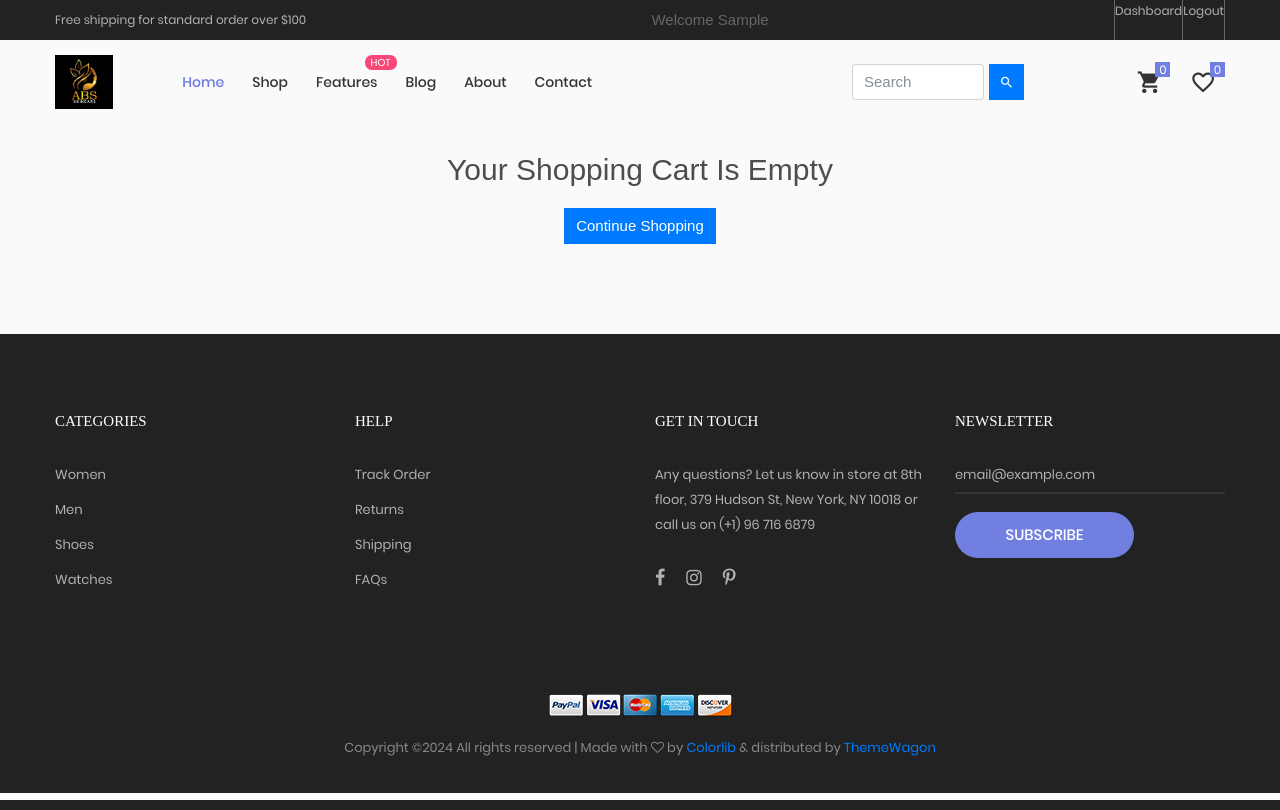
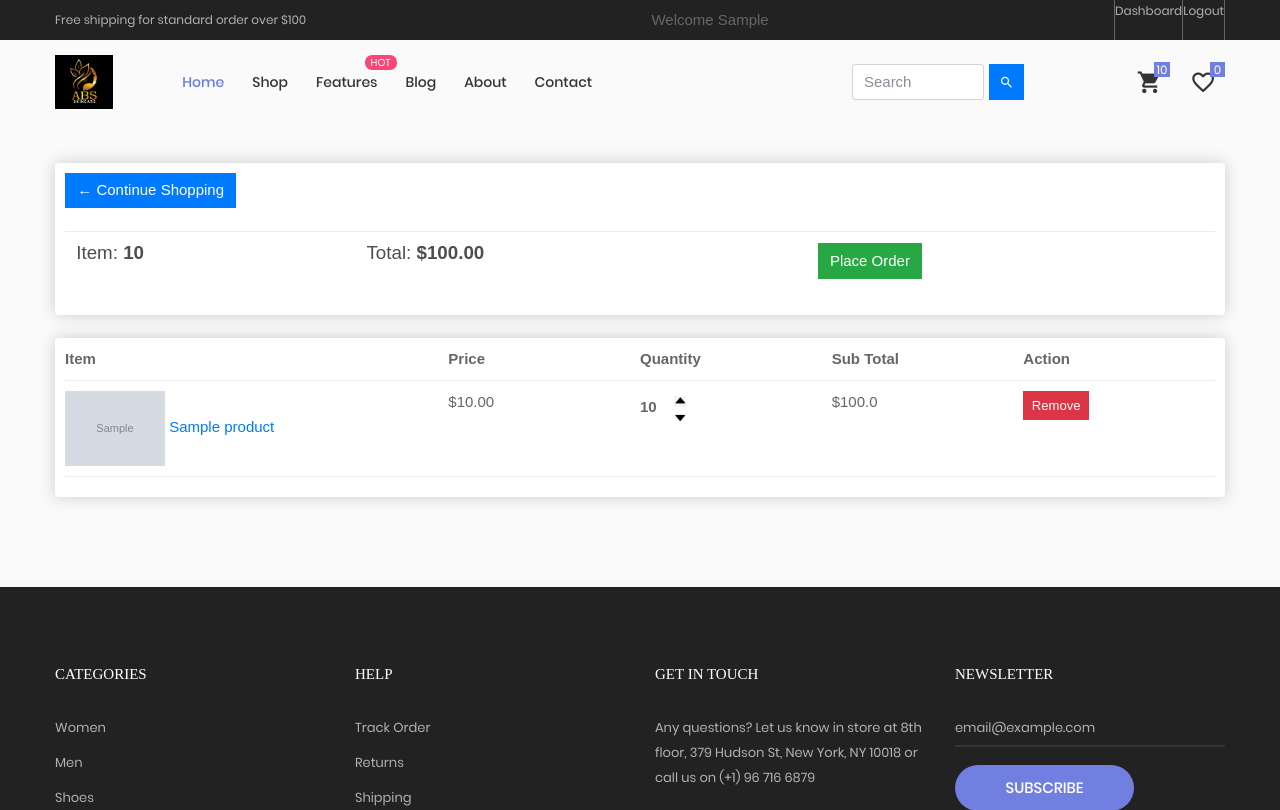
Before and after one commit to Eeadris1/shoptil.django, a Django app: page /cart/ in a window 1280 px wide. Shown: the top 810 px of the page. Run offline with Django 5.2, Linux system fonts and the light colour scheme; a user stored in the database is signed in; tables that the repository leaves empty hold one stand-in row (values such as "Sample post"); grey boxes marked "Sample" are stand-in pictures; lists and menus that the app fills with data are empty; some libraries are stand-ins or nearby versions; some web fonts are replaced.

Commit message:
context processor and add to cart for logged in users

```diff
--- a/Shoptil/settings.py
+++ b/Shoptil/settings.py
@@ -66,6 +66,7 @@ TEMPLATES = [
                 "django.template.context_processors.request",
                 "django.contrib.auth.context_processors.auth",
                 "django.contrib.messages.context_processors.messages",
+                "cart.context_processor.counter",
             ],
         },
     },
--- /dev/null
+++ b/cart/context_processor.py
@@ -0,0 +1,20 @@
+from .models import Cart, CartItem
+from .views import _cart_id
+
+
+def counter(request):
+    cart_count = 0
+    if 'admin' in request.path:
+        return {}
+    else:
+        try:
+            cart = Cart.objects.filter(cart_id=_cart_id(request))
+            if request.user.is_authenticated:
+                cart_items = CartItem.objects.all().filter(user=request.user)
+            else:
+                cart_items = CartItem.objects.all().filter(cart=cart[:1])
+            for cart_item in cart_items:
+                cart_count += cart_item.quantity
+        except Cart.DoesNotExist:
+            cart_count = 0
+    return dict(cart_count=cart_count)
--- a/cart/models.py
+++ b/cart/models.py
@@ -1,5 +1,6 @@
 from django.db import models
 from products.models import Product
+from user.models import Account
 
 
 class Cart(models.Model):
@@ -11,8 +12,9 @@ class Cart(models.Model):
 
 
 class CartItem(models.Model):
+    user = models.ForeignKey(Account, on_delete=models.CASCADE, null=True)
     product = models.ForeignKey(Product, on_delete=models.CASCADE)
-    cart = models.ForeignKey(Cart, on_delete=models.CASCADE)
+    cart = models.ForeignKey(Cart, on_delete=models.CASCADE, null=True)
     quantity = models.IntegerField()
     is_active = models.BooleanField(default=True)
 
--- a/cart/urls.py
+++ b/cart/urls.py
@@ -1,11 +1,10 @@
 from django.urls import path
 from . import views
-
 
 urlpatterns = [
     path('', views.cart, name="cart"),
     path('add_cart/<int:product_id>/', views.add_cart, name="add_cart"),
-    path('remove_cart/<int:product_id>/', views.remove_cart, name="remove_cart"),
-    path('remove_cart_item/<int:product_id>/', views.remove_cart_item, name="remove_cart_item"),
+    path('remove_cart/<int:product_id>/<int:cart_item_id>/', views.remove_cart, name="remove_cart"),
+    path('remove_cart_item/<int:product_id>/<int:cart_item_id>/', views.remove_cart_item, name="remove_cart_item"),
     path('checkout/', views.checkout, name='checkout')
 ]
--- a/cart/views.py
+++ b/cart/views.py
@@ -2,6 +2,7 @@ from django.core.exceptions import ObjectDoesNotExist  # Import ObjectDoesNotExi
 from django.shortcuts import render,redirect, get_object_or_404
 from products.models import Product
 from .models import Cart, CartItem
+from django.contrib.auth.decorators import login_required
 
 
 # This function generates or retrieves a unique cart identifier associated with the user's session.
@@ -19,62 +20,96 @@ def _cart_id(request):
 
 # This function adds a product to the shopping cart.
 def add_cart(request, product_id):
+    current_user = request.user
     product = Product.objects.get(id=product_id)  #this Retrieve the product object based on the provided product_id.
+    # if user is authenticated
+    if current_user.is_authenticated:
 
-    # Try to retrieve the cart associated with the user's session.
-    try:
+        # Try to retrieve the cart item for the product.
+        try:
+            # If the item already exists in the cart, increase its quantity by 1.
+            cart_item = CartItem.objects.get(product=product, user=current_user)
+            cart_item.quantity += 1  # cart_item.quantity = cart_item.quantity +1
+            cart_item.save()
 
-        # Get the cart using the cart_id stored in the session.
-        # or this will get the cart using the cart id present in the session
-        cart = Cart.objects.get(cart_id=_cart_id(request))
-    except Cart.DoesNotExist:
+        # If the item doesn't exist in the cart, create a new cart item with quantity 1.
+        except CartItem.DoesNotExist:
+            cart_item = CartItem.objects.create(
+                product=product,
+                quantity=1,
+                user=current_user,
 
-        # If no cart exists, create a new one with a unique cart_id.
-        cart = Cart.objects.create(
-            cart_id = _cart_id(request)
-        )
-    # Save the cart to the database.
-    cart.save()
+            )
+            cart_item.save()
 
-    # Try to retrieve the cart item for the product.
-    try:
-        # If the item already exists in the cart, increase its quantity by 1.
-        cart_item = CartItem.objects.get(product=product, cart=cart)
-        cart_item.quantity += 1   #cart_item.quantity = cart_item.quantity +1
-        cart_item.save()
+        # Redirect the user to the cart page.
+        return redirect('cart')
 
-    # If the item doesn't exist in the cart, create a new cart item with quantity 1.
-    except CartItem.DoesNotExist:
-        cart_item = CartItem.objects.create(
-            product = product,
-            quantity = 1,
-            cart = cart,
+     # if the user is not authenticated
+    else:
+        # Try to retrieve the cart associated with the user's session.
+        try:
 
-        )
-        cart_item.save()
+            # Get the cart using the cart_id stored in the session.
+            # or this will get the cart using the cart id present in the session
+            cart = Cart.objects.get(cart_id=_cart_id(request))
+        except Cart.DoesNotExist:
 
-    # Redirect the user to the cart page.
-    return redirect('cart')
+            # If no cart exists, create a new one with a unique cart_id.
+            cart = Cart.objects.create(
+                cart_id = _cart_id(request)
+            )
+        # Save the cart to the database.
+        cart.save()
+
+        # Try to retrieve the cart item for the product.
+        try:
+            # If the item already exists in the cart, increase its quantity by 1.
+            cart_item = CartItem.objects.get(product=product, cart=cart)
+            cart_item.quantity += 1   #cart_item.quantity = cart_item.quantity +1
+            cart_item.save()
+
+        # If the item doesn't exist in the cart, create a new cart item with quantity 1.
+        except CartItem.DoesNotExist:
+            cart_item = CartItem.objects.create(
+                product = product,
+                quantity = 1,
+                cart = cart,
+
+            )
+            cart_item.save()
+
+        # Redirect the user to the cart page.
+        return redirect('cart')
 
 
 # This function removes a product from the shopping cart one by one.
-def remove_cart(request, product_id):
-    cart = Cart.objects.get(cart_id=_cart_id(request))
+def remove_cart(request, product_id, cart_item_id):
     product = get_object_or_404(Product, id=product_id)
-    cart_item = CartItem.objects.get(product=product, cart=cart)
-    if cart_item.quantity > 1:
-        cart_item.quantity -= 1
-        cart_item.save()
-    else:
-        cart_item.delete()
+    try:
+        if request.user.is_authenticated:
+            cart_item = CartItem.objects.get(product=product, user=request.user, id=cart_item_id)
+        else:
+            cart = Cart.objects.get(cart_id=_cart_id(request))
+            cart_item = CartItem.objects.get(product=product, cart=cart, id=cart_item_id)
+        if cart_item.quantity > 1:
+            cart_item.quantity -= 1
+            cart_item.save()
+        else:
+            cart_item.delete()
+    except CartItem.DoesNotExist:
+        pass
     return redirect('cart')
 
 
 # This function removes all identical product from the shopping cart at once using the remove btn.
-def remove_cart_item(request, product_id):
-    cart = Cart.objects.get(cart_id=_cart_id(request))
+def remove_cart_item(request, product_id, cart_item_id,):
     product = get_object_or_404(Product, id=product_id)
-    cart_item =CartItem.objects.get(product=product, cart=cart)
+    if request.user.is_authenticated:
+        cart_item = CartItem.objects.get(product=product, user=request.user, id=cart_item_id)
+    else:
+        cart = Cart.objects.get(cart_id=_cart_id(request))
+        cart_item = CartItem.objects.get(product=product, cart=cart, id=cart_item_id)
     cart_item.delete()
     return redirect('cart')
 
@@ -82,11 +117,14 @@ def remove_cart_item(request, product_id):
 # This function retrieves the cart items associated with the user's session and calculates the total price and quantity.
 def cart(request, total=0, quantity=0, cart_items=None):
     try:
-        # Try to retrieve the cart associated with the user's session.
-        cart = Cart.objects.get(cart_id=_cart_id(request))
+        if request.user.is_authenticated:
+            cart_items = CartItem.objects.filter(user=request.user, is_active=True)
+        else:
+            # Try to retrieve the cart associated with the user's session.
+            cart = Cart.objects.get(cart_id=_cart_id(request))
 
-        # Retrieve all active cart items associated with the cart.
-        cart_items = CartItem.objects.filter(cart=cart, is_active=True)
+            # Retrieve all active cart items associated with the cart.
+            cart_items = CartItem.objects.filter(cart=cart, is_active=True)
 
         # Iterate through each cart item to calculate the total price and quantity.
         for cart_item in cart_items:
@@ -107,13 +145,17 @@ def cart(request, total=0, quantity=0, cart_items=None):
     return render(request, 'products/cart.html', context )
 
 
+@login_required(login_url='login')
 def checkout(request, total=0, quantity=0, cart_items=None, tax=0, grand_total=0):
     try:
-        # Try to retrieve the cart associated with the user's session.
-        cart = Cart.objects.get(cart_id=_cart_id(request))
+        if request.user.is_authenticated:
+            cart_items = CartItem.objects.filter(user=request.user, is_active=True)
+        else:
+            # Try to retrieve the cart associated with the user's session.
+            cart = Cart.objects.get(cart_id=_cart_id(request))
 
-        # Retrieve all active cart items associated with the cart.
-        cart_items = CartItem.objects.filter(cart=cart, is_active=True)
+            # Retrieve all active cart items associated with the cart.
+            cart_items = CartItem.objects.filter(cart=cart, is_active=True)
 
         # Iterate through each cart item to calculate the total price and quantity.
         for cart_item in cart_items:
--- a/products/templates/products/base.html
+++ b/products/templates/products/base.html
@@ -131,7 +131,7 @@
 					</div>
 
 
-						<a href="{% url 'cart' %}" class="icon-header-item cl2 hov-cl1 trans-04 p-l-22 p-r-11 icon-header-noti js-show-cart" data-notify="{{ quantity }}">
+						<a href="{% url 'cart' %}" class="icon-header-item cl2 hov-cl1 trans-04 p-l-22 p-r-11 icon-header-noti js-show-cart" data-notify="{{ cart_count }}">
     						<i class="zmdi zmdi-shopping-cart"></i>
 						</a>
 
@@ -170,7 +170,7 @@
 			</div>
 
 
-			<a href="{% url 'cart' %}" class="icon-header-item cl2 hov-cl1 trans-04 p-r-11 p-l-10 icon-header-noti js-show-cart" data-notify="{{ quantity }}">
+			<a href="{% url 'cart' %}" class="icon-header-item cl2 hov-cl1 trans-04 p-r-11 p-l-10 icon-header-noti js-show-cart" data-notify="{{ cart_count }}">
 					<i class="zmdi zmdi-shopping-cart"></i>
 				</a>
 
--- a/products/templates/products/cart.html
+++ b/products/templates/products/cart.html
@@ -27,7 +27,7 @@
                     <th><h5>Total: <strong>${{ total|floatformat:2 }}</strong></h5></th>
                     <th>
                         <a style="float:right: margin:5px" class="btn btn-success"
-                           href="{% url 'checkout' %}">Checkout</a>
+                           href="{% url 'checkout' %}">Place Order</a>
                     </th>
                 </tr>
             </table>
@@ -56,7 +56,7 @@
                             <a href="{% url 'add_cart' cart_item.product.id %}">
                                 <img class="chg-quantity" src="{% static 'products/images/arrow-up.jpeg' %}">
                             </a>
-                            <a href="{% url 'remove_cart' cart_item.product.id %}">
+                            <a href="{% url 'remove_cart' product_id=cart_item.product.id cart_item_id=cart_item.id %}">
                                 <img class="chg-quantity" src="{% static 'products/images/arrow-down.jpeg' %}">
                             </a>
                         </div>
@@ -64,7 +64,7 @@
                 </div>
                 <div style="flex:1">${{ cart_item.sub_total }}</div>
                 <div style="flex:1">
-                    <a href="{% url 'remove_cart_item' cart_item.product.id %}" class="btn btn-danger btn-sm">
+                    <a href="{% url 'remove_cart_item' product_id=cart_item.product.id cart_item_id=cart_item.id %}" class="btn btn-danger btn-sm">
                         Remove
                     </a>
                 </div>
```
Also changed, not shown: products/templates/products/checkout.html (+15 -4 lines), products/views.py (+1 -48 lines), user/views.py (+46 -4 lines), cart/migrations/0002_cartitem_user_alter_cartitem_cart.py (added).
